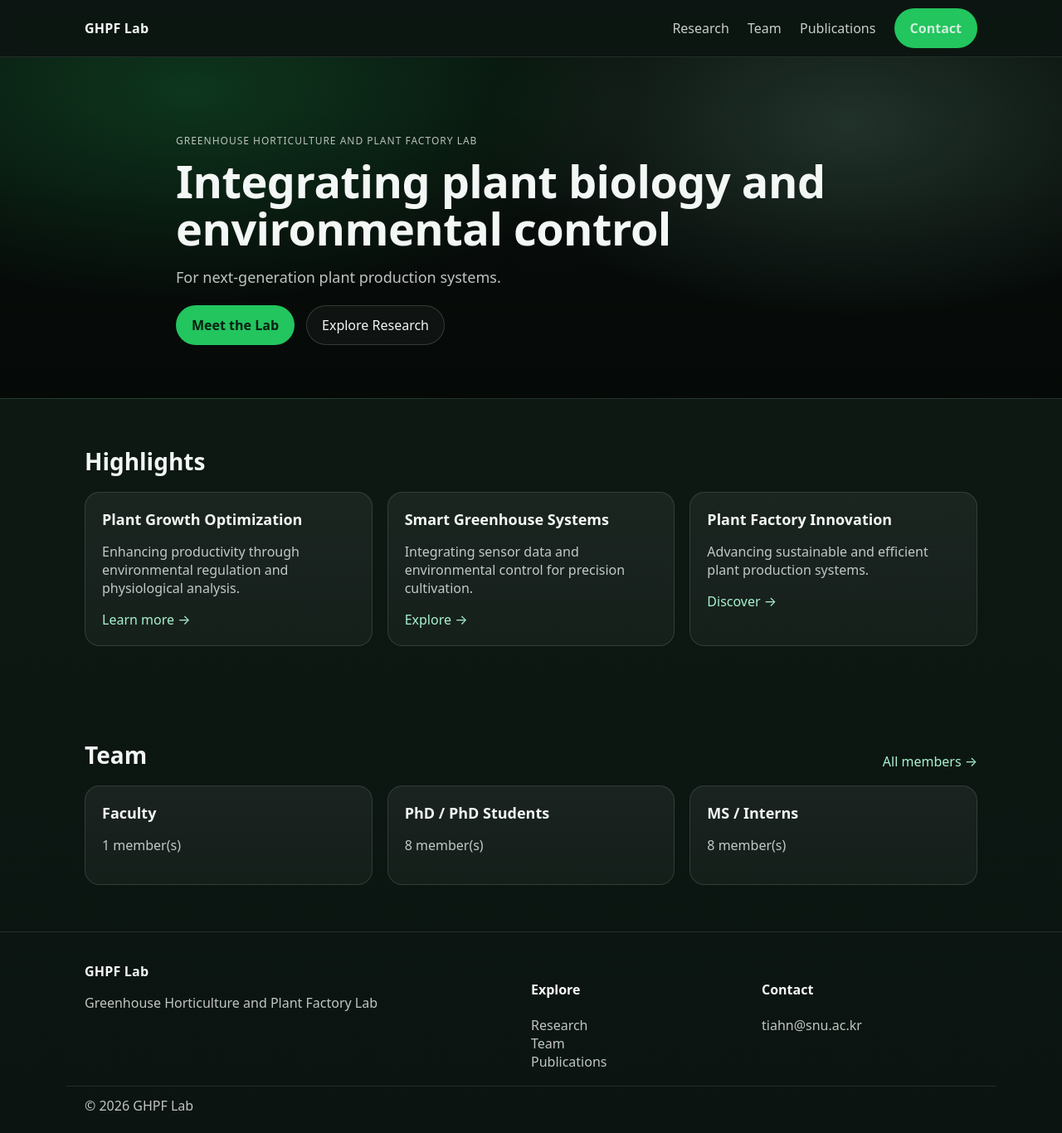
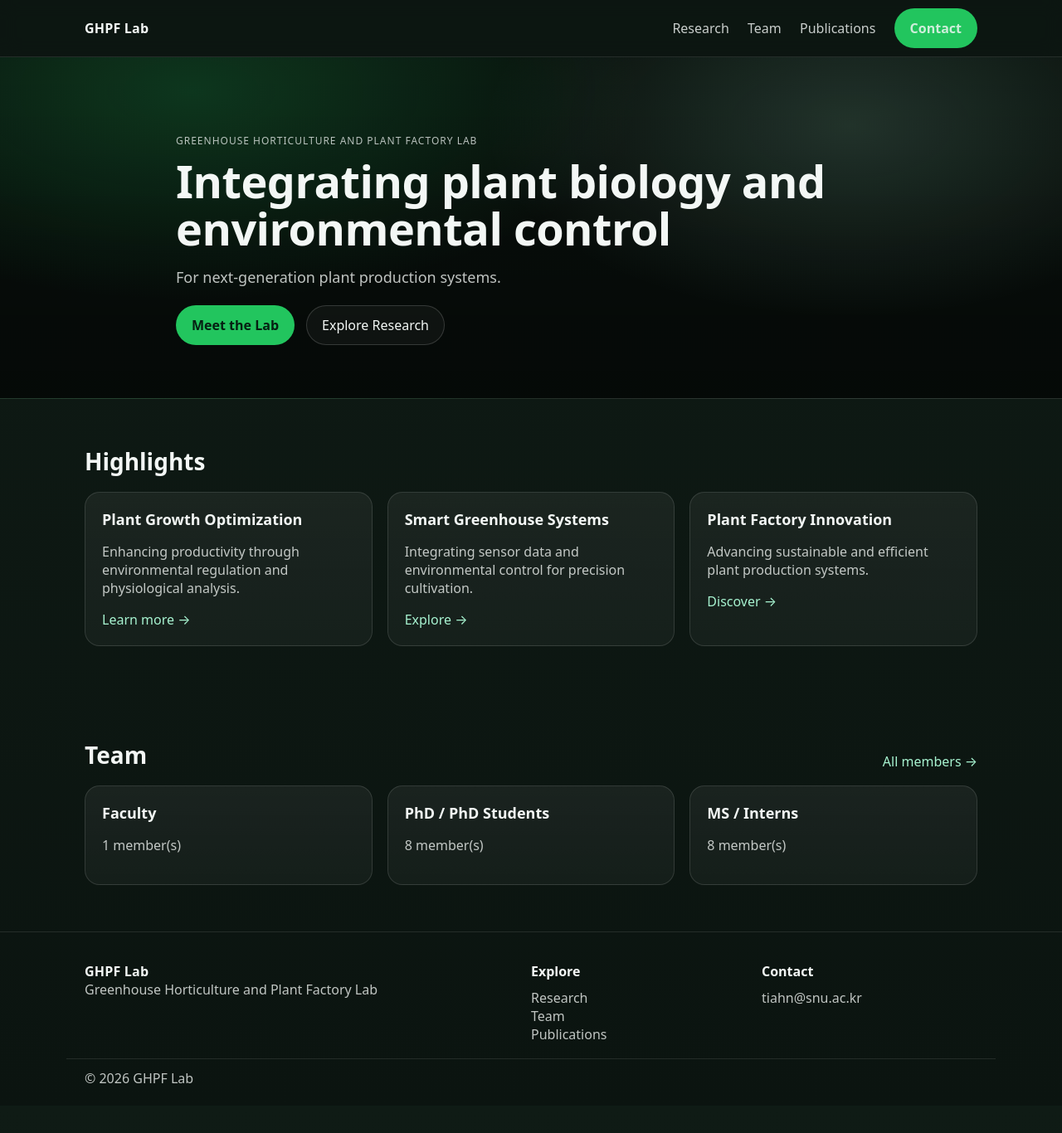
Before and after one commit to evergreendasol/Trial-2-lab-web, a Jekyll site: the page built from index.md, in a window 1280 px wide and 1366 px high. Shown: the whole window at 83% size. Built offline with Jekyll 4.4.1, drawn with Linux system fonts in a browser that asks for light colours.

Commit message:
Fix footer column alignment

```diff
--- a/assets/css/site.css
+++ b/assets/css/site.css
@@ -142,3 +142,35 @@ h1{
   .grid{grid-template-columns:1fr}
   .footer__grid{grid-template-columns:1fr}
 }
+
+/* --- FOOTER alignment fixes --- */
+.footer__grid{
+  align-items:start;      /* 각 컬럼 상단 정렬 */
+  justify-items:start;
+}
+
+/* footer 내부 기본 마진 제거(열 맞춤 핵심) */
+.footer h3,
+.footer h4{
+  margin:0 0 10px;
+}
+
+.footer p{
+  margin:0;
+}
+
+.footer ul{
+  margin:0;
+  padding:0;
+  list-style:none;
+}
+
+/* 링크 리스트 간격 */
+.footer li{
+  margin:6px 0;
+}
+
+/* Contact 쪽도 같은 높이감으로 */
+.footer .small{
+  line-height:1.4;
+}
```
